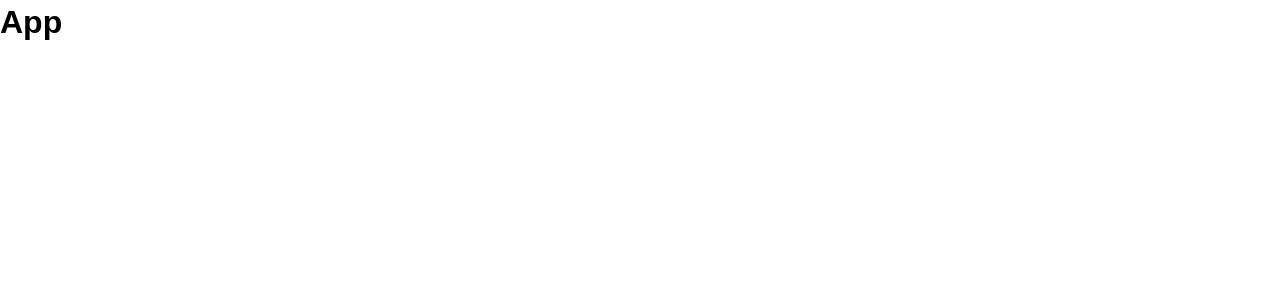
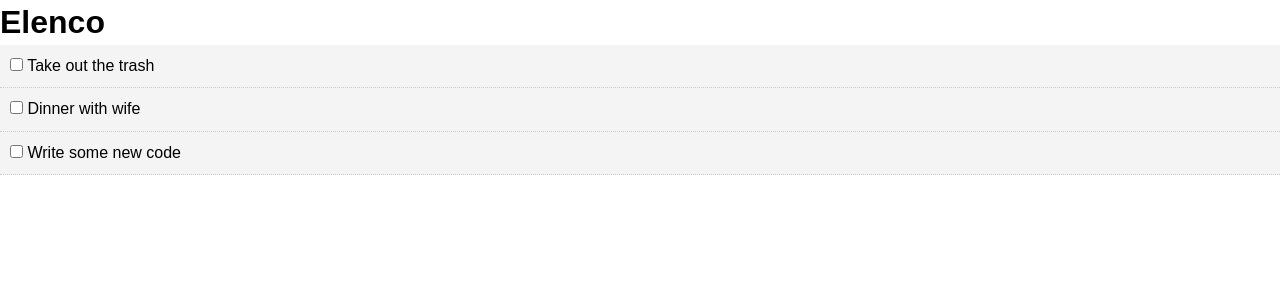
Before and after one commit to jamiebullock/react-todo-app, a React (Create React App) app: page / in a window 1280 px wide. Shown: the top 300 px of the page. Built offline with nearby package versions, Linux system fonts and the light colour scheme.

Commit message:
Initial todo list

```diff
--- a/src/App.js
+++ b/src/App.js
@@ -1,10 +1,48 @@
-import React from 'react';
+import React, { useState } from 'react';
+import List from './components/List';
+
+
 import './App.css';
+let called = false;
 
 function App() {
+  const [items, setItems] = useState([
+      {
+        id: 1,
+        title: 'Take out the trash',
+        completed: false
+      },
+      {
+        id: 2,
+        title: 'Dinner with wife',
+        completed: false
+      },
+      {
+        id: 3,
+        title: 'Write some new code',
+        completed: false
+      }
+    ]);
+
+    const markComplete = (id, e) => {
+      // let newItems = [...items];
+      // let itemWithID = newItems.find(item => item.id === id);
+      // itemWithID.completed = true;
+
+      const newItems = items.map(item => item.id === id ? { ...item, completed: !item.completed } : item );
+      //console.log(newItems);
+      console.log("CALLED");
+      console.log(e);
+
+      setItems(newItems);
+    }
+
+
+
   return (
     <div className="App">
-      <h1>App</h1>
+      <h1>Elenco</h1>
+      <List list={items} markComplete={markComplete}/>
     </div>
   );
 }
--- /dev/null
+++ b/src/components/Item.js
@@ -0,0 +1,32 @@
+import React from 'react'
+import PropTypes from 'prop-types'
+
+
+function Item(props) {
+
+    const getStyle = () => ({
+        background: '#f4f4f4',
+        padding: '10px',
+        borderBottom: '1px #ccc  dotted',
+        textDecoration: props.item.completed ? 'line-through' : 'none'
+    });
+
+    console.log(props);
+
+    return (
+        <div style={getStyle()}>
+            <p>
+                <input type="checkbox" onChange={ (e) => props.markComplete(props.item.id, e)} /> {' '}
+                { props.item.title }
+            </p>
+        </div>
+    )
+}
+
+Item.propTypes = {
+    item: PropTypes.object.isRequired
+}
+
+
+
+export default Item
--- /dev/null
+++ b/src/components/List.js
@@ -0,0 +1,20 @@
+
+import React from 'react';
+import Item from './Item';
+import PropTypes from 'prop-types';
+
+function List(props) {
+
+  const rv = props.list.map((item) => (
+    <Item key={item.id} item={item} markComplete={props.markComplete} />
+  ));
+
+  return rv;
+}
+
+// PropTypes
+List.propTypes = {
+  list: PropTypes.array.isRequired
+}
+
+export default List;
```
